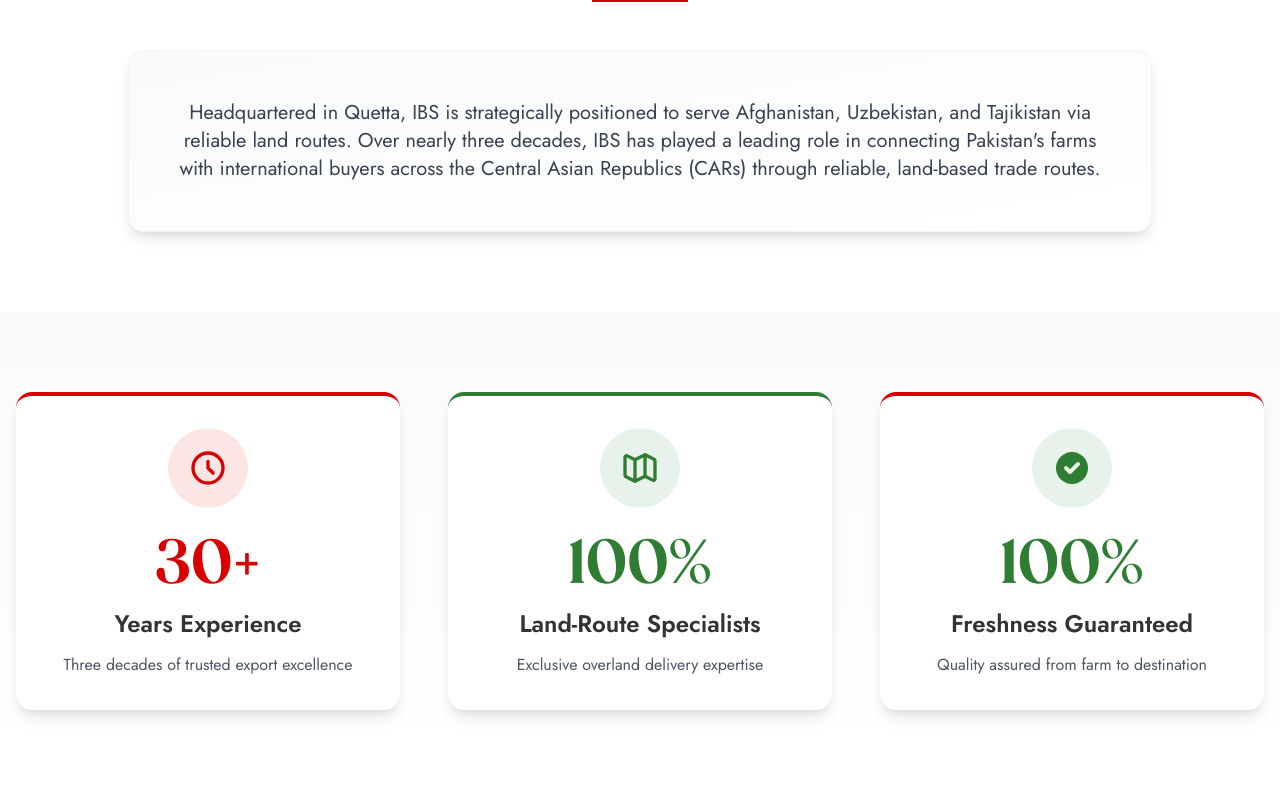
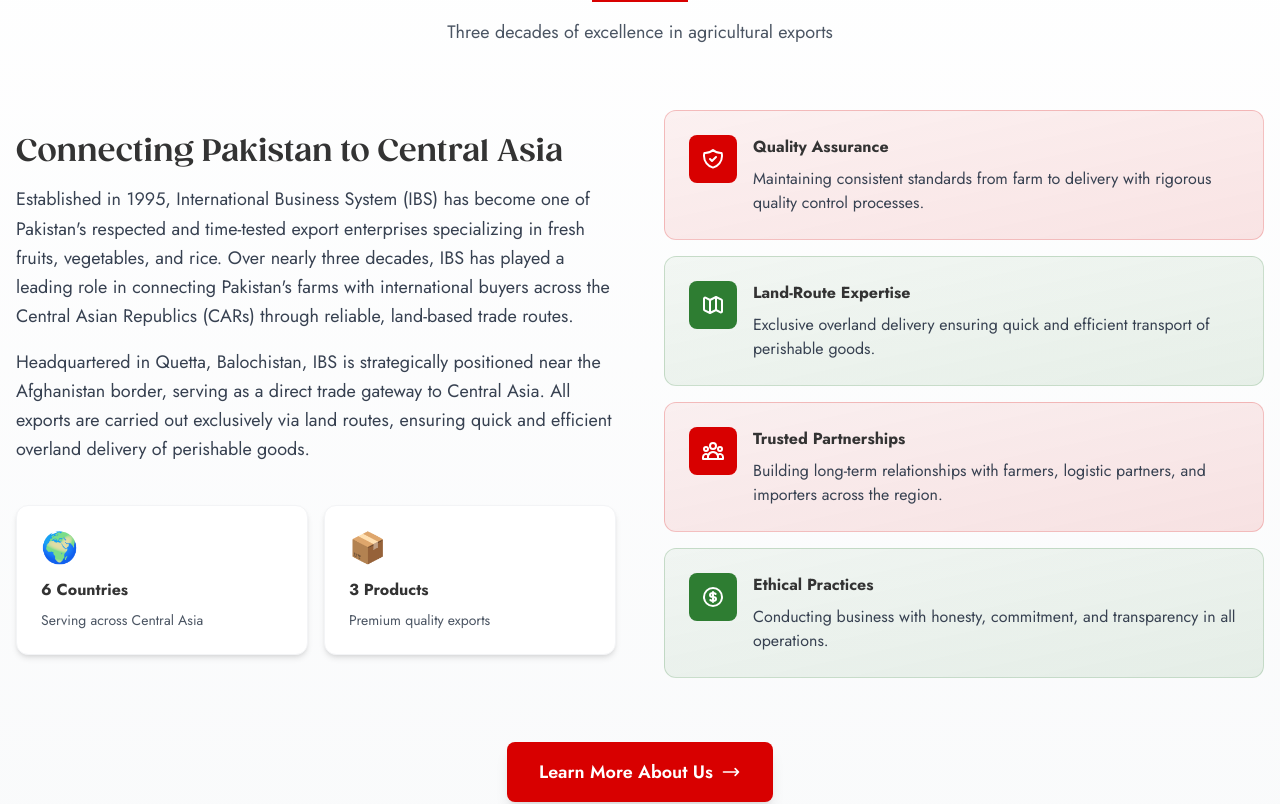
Before and after one commit to osamaqaseem39/ibs, a Next.js app: page / in a window 1280 px wide. Shown: the part 1180-1984 px from the top of the page. Built offline with nearby package versions, Linux system fonts and the light colour scheme.

Commit message:
Improve homepage design with hero background image and red overlay

```diff
--- a/app/page.tsx
+++ b/app/page.tsx
@@ -70,22 +70,121 @@
         </div>
       </section>
 
-      {/* Intro Component */}
-      <section className="py-20 bg-white relative">
+      {/* About Us Section */}
+      <section className="py-20 bg-gradient-to-b from-white to-gray-50 relative">
         <div className="absolute top-0 left-0 right-0 h-1 bg-gradient-to-r from-primary via-accent to-primary"></div>
         <div className="container mx-auto px-4">
-          <div className="max-w-5xl mx-auto">
-            <div className="text-center mb-12">
+          <div className="max-w-7xl mx-auto">
+            <div className="text-center mb-16">
               <h2 className="text-4xl md:text-5xl font-heading font-bold text-text mb-6">
-                Connecting Pakistan to Central Asia
+                About International Business System
               </h2>
-              <div className="w-24 h-1 bg-primary mx-auto mb-8"></div>
+              <div className="w-24 h-1 bg-primary mx-auto mb-4"></div>
+              <p className="text-lg text-gray-600 max-w-3xl mx-auto">
+                Three decades of excellence in agricultural exports
+              </p>
             </div>
-            <div className="bg-gradient-to-br from-gray-50 to-white rounded-2xl p-8 md:p-12 shadow-lg border border-gray-100">
-              <p className="text-lg md:text-xl text-gray-700 leading-relaxed text-center">
-                Headquartered in Quetta, IBS is strategically positioned to serve Afghanistan, Uzbekistan, and Tajikistan via reliable land routes.
-                Over nearly three decades, IBS has played a leading role in connecting Pakistan's farms with international buyers across the Central Asian Republics (CARs) through reliable, land-based trade routes.
-              </p>
+
+            <div className="grid grid-cols-1 lg:grid-cols-2 gap-12 items-center mb-16">
+              {/* Left Content */}
+              <div className="space-y-6">
+                <div>
+                  <h3 className="text-3xl font-heading font-bold text-text mb-4">
+                    Connecting Pakistan to Central Asia
+                  </h3>
+                  <p className="text-lg text-gray-700 leading-relaxed mb-4">
+                    Established in 1995, International Business System (IBS) has become one of Pakistan's respected and time-tested export enterprises specializing in fresh fruits, vegetables, and rice. Over nearly three decades, IBS has played a leading role in connecting Pakistan's farms with international buyers across the Central Asian Republics (CARs) through reliable, land-based trade routes.
+                  </p>
+                  <p className="text-lg text-gray-700 leading-relaxed">
+                    Headquartered in Quetta, Balochistan, IBS is strategically positioned near the Afghanistan border, serving as a direct trade gateway to Central Asia. All exports are carried out exclusively via land routes, ensuring quick and efficient overland delivery of perishable goods.
+                  </p>
+                </div>
+
+                <div className="grid grid-cols-2 gap-4 pt-4">
+                  <div className="bg-white p-6 rounded-xl shadow-md border border-gray-100">
+                    <div className="text-3xl mb-3">🌍</div>
+                    <h4 className="font-bold text-text mb-2">6 Countries</h4>
+                    <p className="text-sm text-gray-600">Serving across Central Asia</p>
+                  </div>
+                  <div className="bg-white p-6 rounded-xl shadow-md border border-gray-100">
+                    <div className="text-3xl mb-3">📦</div>
+                    <h4 className="font-bold text-text mb-2">3 Products</h4>
+                    <p className="text-sm text-gray-600">Premium quality exports</p>
+                  </div>
+                </div>
+              </div>
+
+              {/* Right Content - Key Features */}
+              <div className="space-y-4">
+                <div className="bg-gradient-to-br from-primary/5 to-primary/10 p-6 rounded-xl border border-primary/20">
+                  <div className="flex items-start gap-4">
+                    <div className="flex-shrink-0 w-12 h-12 bg-primary rounded-lg flex items-center justify-center">
+                      <svg className="w-6 h-6 text-white" fill="none" stroke="currentColor" viewBox="0 0 24 24">
+                        <path strokeLinecap="round" strokeLinejoin="round" strokeWidth={2} d="M9 12l2 2 4-4m5.618-4.016A11.955 11.955 0 0112 2.944a11.955 11.955 0 01-8.618 3.04A12.02 12.02 0 003 9c0 5.591 3.824 10.29 9 11.622 5.176-1.332 9-6.03 9-11.622 0-1.042-.133-2.052-.382-3.016z" />
+                      </svg>
+                    </div>
+                    <div>
+                      <h4 className="font-bold text-text mb-2">Quality Assurance</h4>
+                      <p className="text-gray-700">Maintaining consistent standards from farm to delivery with rigorous quality control processes.</p>
+                    </div>
+                  </div>
+                </div>
+
+                <div className="bg-gradient-to-br from-accent/5 to-accent/10 p-6 rounded-xl border border-accent/20">
+                  <div className="flex items-start gap-4">
+                    <div className="flex-shrink-0 w-12 h-12 bg-accent rounded-lg flex items-center justify-center">
+                      <svg className="w-6 h-6 text-white" fill="none" stroke="currentColor" viewBox="0 0 24 24">
+                        <path strokeLinecap="round" strokeLinejoin="round" strokeWidth={2} d="M9 20l-5.447-2.724A1 1 0 013 16.382V5.618a1 1 0 011.447-.894L9 7m0 13l6-3m-6 3V7m6 10l4.553 2.276A1 1 0 0021 18.382V7.618a1 1 0 00-.553-.894L15 4m0 13V4m0 0L9 7" />
+                      </svg>
+                    </div>
+                    <div>
+                      <h4 className="font-bold text-text mb-2">Land-Route Expertise</h4>
+                      <p className="text-gray-700">Exclusive overland delivery ensuring quick and efficient transport of perishable goods.</p>
+                    </div>
+                  </div>
+                </div>
+
+                <div className="bg-gradient-to-br from-primary/5 to-primary/10 p-6 rounded-xl border border-primary/20">
+                  <div className="flex items-start gap-4">
+                    <div className="flex-shrink-0 w-12 h-12 bg-primary rounded-lg flex items-center justify-center">
+                      <svg className="w-6 h-6 text-white" fill="none" stroke="currentColor" viewBox="0 0 24 24">
+                        <path strokeLinecap="round" strokeLinejoin="round" strokeWidth={2} d="M17 20h5v-2a3 3 0 00-5.356-1.857M17 20H7m10 0v-2c0-.656-.126-1.283-.356-1.857M7 20H2v-2a3 3 0 015.356-1.857M7 20v-2c0-.656.126-1.283.356-1.857m0 0a5.002 5.002 0 019.288 0M15 7a3 3 0 11-6 0 3 3 0 016 0zm6 3a2 2 0 11-4 0 2 2 0 014 0zM7 10a2 2 0 11-4 0 2 2 0 014 0z" />
+                      </svg>
+                    </div>
+                    <div>
+                      <h4 className="font-bold text-text mb-2">Trusted Partnerships</h4>
+                      <p className="text-gray-700">Building long-term relationships with farmers, logistic partners, and importers across the region.</p>
+                    </div>
+                  </div>
+                </div>
+
+                <div className="bg-gradient-to-br from-accent/5 to-accent/10 p-6 rounded-xl border border-accent/20">
+                  <div className="flex items-start gap-4">
+                    <div className="flex-shrink-0 w-12 h-12 bg-accent rounded-lg flex items-center justify-center">
+                      <svg className="w-6 h-6 text-white" fill="none" stroke="currentColor" viewBox="0 0 24 24">
+                        <path strokeLinecap="round" strokeLinejoin="round" strokeWidth={2} d="M12 8c-1.657 0-3 .895-3 2s1.343 2 3 2 3 .895 3 2-1.343 2-3 2m0-8c1.11 0 2.08.402 2.599 1M12 8V7m0 1v8m0 0v1m0-1c-1.11 0-2.08-.402-2.599-1M21 12a9 9 0 11-18 0 9 9 0 0118 0z" />
+                      </svg>
+                    </div>
+                    <div>
+                      <h4 className="font-bold text-text mb-2">Ethical Practices</h4>
+                      <p className="text-gray-700">Conducting business with honesty, commitment, and transparency in all operations.</p>
+                    </div>
+                  </div>
+                </div>
+              </div>
+            </div>
+
+            {/* CTA to About Page */}
+            <div className="text-center">
+              <Link
+                href="/about"
+                className="inline-flex items-center justify-center bg-primary text-white px-8 py-4 rounded-lg text-lg font-semibold hover:bg-red-700 transition-all duration-300 transform hover:scale-105 shadow-lg"
+              >
+                Learn More About Us
+                <svg className="ml-2 w-5 h-5" fill="none" stroke="currentColor" viewBox="0 0 24 24">
+                  <path strokeLinecap="round" strokeLinejoin="round" strokeWidth={2} d="M17 8l4 4m0 0l-4 4m4-4H3" />
+                </svg>
+              </Link>
             </div>
           </div>
         </div>
```
